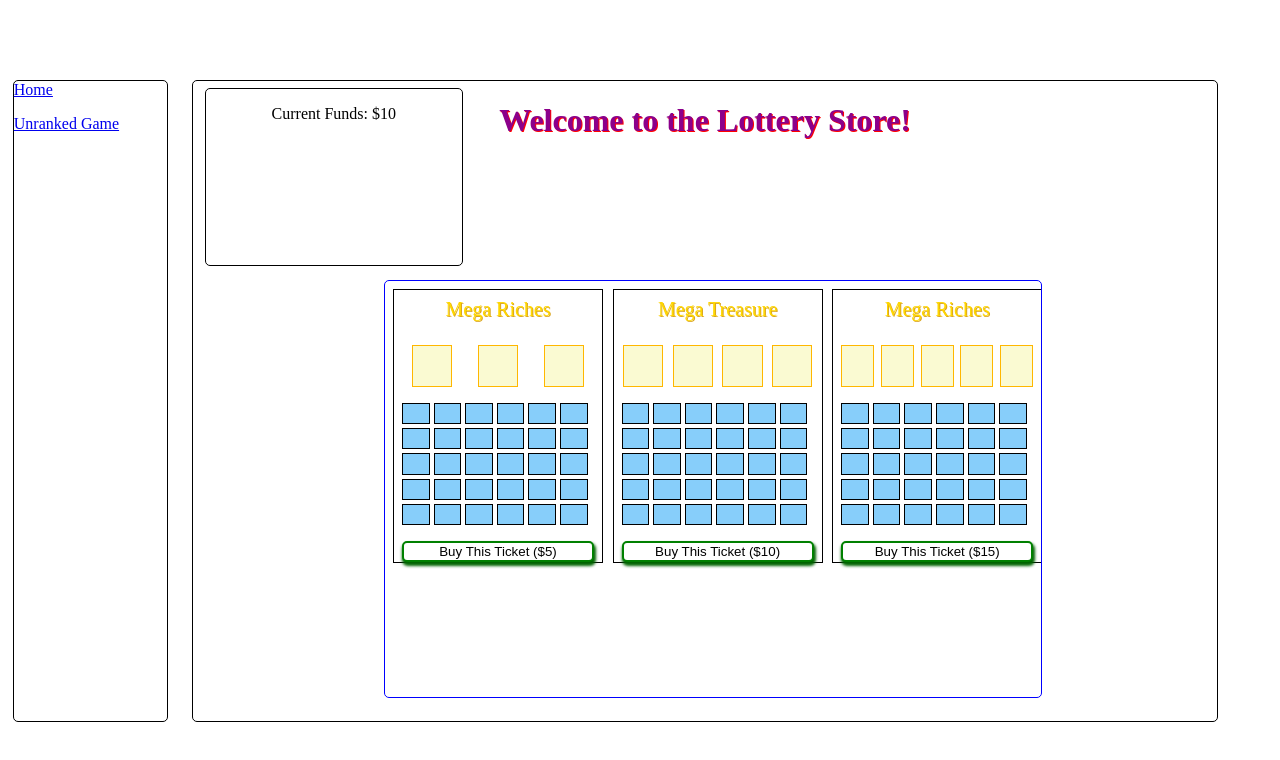
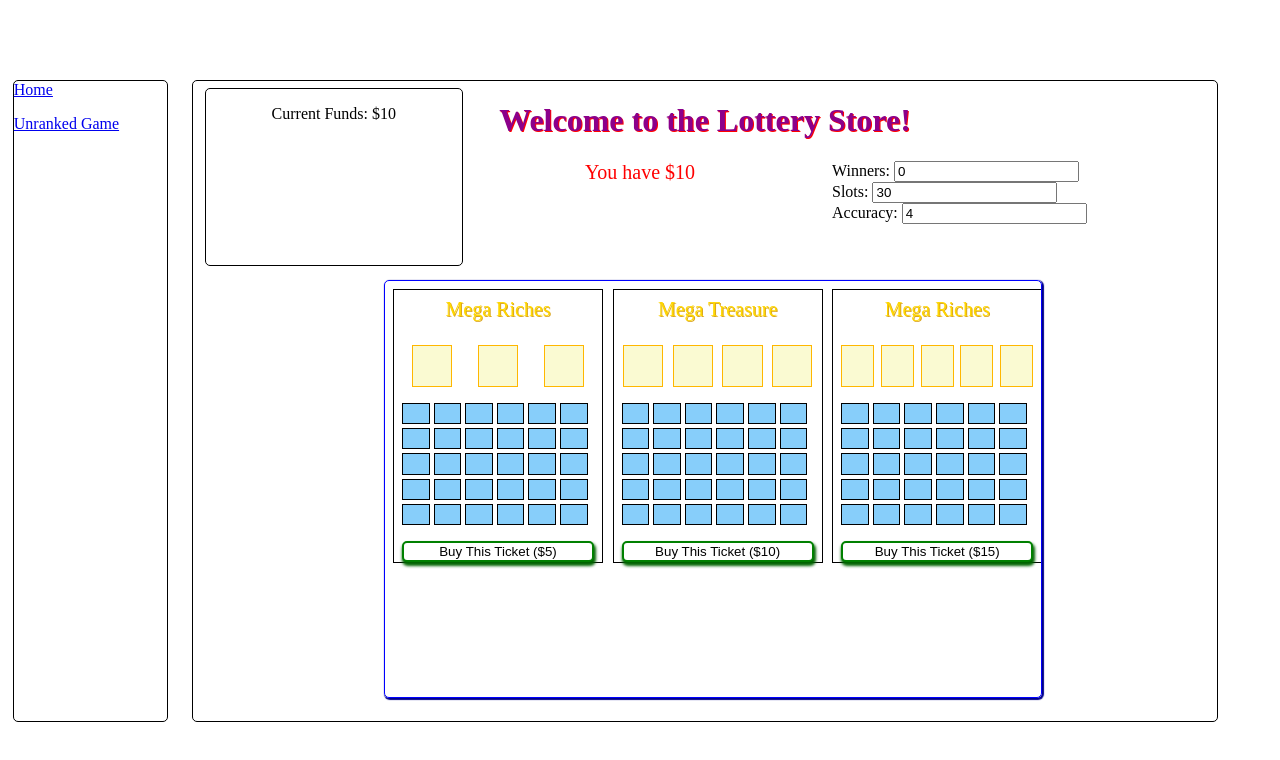
Before and after one commit to kevinfields/lottery-simulator, a React (Create React App) app: page /unranked-game in a window 1280 px wide. Shown: the top 760 px of the page. Built offline with nearby package versions, Linux system fonts and the light colour scheme; the HTML template or start-up script is replaced by a standard one.

Commit message:
allow adjusted rates of winning on tickets

```diff
--- a/src/unranked/UnrankedStyles.css
+++ b/src/unranked/UnrankedStyles.css
@@ -27,6 +27,7 @@
   width: 50vw;
   height: 50vh;
   border: 1px solid blue;
+  box-shadow: 1px 1px 1px 1px darkblue;
   border-radius: 5px;
   display: flex;
   flex-direction: row;
@@ -96,3 +97,18 @@
 .ticket-info-item {
   font-size: 7pt;
 }
+
+.funds-tracker {
+  color: red;
+  font-size: 15pt;
+  width: 15vw;
+  text-align: center;
+  position: fixed;
+  left: 42.5vw;
+}
+
+
+.adjust-ticket-chances {
+  position: fixed;
+  left: 65vw;
+}
--- a/src/unranked/pages/UnrankedPage.js
+++ b/src/unranked/pages/UnrankedPage.js
@@ -18,12 +18,17 @@ const UnrankedPage = () => {
   const [ticketInfoScreen, setTicketInfoScreen] = useState({
     open: false,
     info: {},
+  });
+  const [ticketChances, setTicketChances] = useState({
+    extraWinners: 0,
+    slots: 30,
+    accuracy: 4,
   })
 
   const loadTickets = (count) => {
     let catcher = [];
-    for (let i=0; i<count; i++) {
-      catcher.push(loadTicket((i + 3), 30, 0.25));
+    for (let i=ticketChances.extraWinners; i<count; i++) {
+      catcher.push(loadTicket((i + 3), ticketChances.slots, (1 / ticketChances.accuracy)));
     };
     setForSale(catcher);
     setLoading(false);
@@ -40,7 +45,7 @@ const UnrankedPage = () => {
     let ticketCatcher = [...forSale];
     let newestTicket = ticketCatcher.splice(key, 1);
 
-    ticketCatcher.push(loadTicket(((forSale[key].price / 5) + 2), 30, 0.25));
+    ticketCatcher.push(loadTicket((Number(ticketChances.extraWinners) + 3), ticketChances.slots, (1 / ticketChances.accuracy)));
     setForSale(ticketCatcher);
 
     let myCatcher = [...myTickets];
@@ -142,6 +147,7 @@ const UnrankedPage = () => {
             </div>
           </div>
           {viewingShelf ?
+          <>
             <div className='ticket-shelf'>
               {forSale.map((ticket, key) => (
                 <TicketDisplay
@@ -149,9 +155,49 @@ const UnrankedPage = () => {
                   ticket={ticket}
                   buyTicket={() => buyTicket(key)}
                   price={(ticket.winningNumbers.length - 2) * 5}
+                  funds={money}
                 />
               ))}
             </div>
+            <div className='funds-tracker'>
+                <div>You have ${money}</div>
+                {
+                  money === 0 ?
+                  <button onClick={() => setMoney(10)}>Restart</button>
+                  :
+                  null
+                }
+            </div>
+            <div className="adjust-ticket-chances">
+              <div className='ticket-adjuster-slot'>
+                <label htmlFor='winners-adjuster'>Winners: </label>
+                <input
+                  id='winners-adjuster'
+                  value={ticketChances.extraWinners}
+                  type='number'
+                  onChange={(e) => setTicketChances({...ticketChances, extraWinners: e.target.value})}
+                />
+              </div>
+              <div className='ticket-adjuster-slot'>
+                <label htmlFor='slots-adjuster'>Slots: </label>
+                <input
+                  id='slots-adjuster'
+                  value={ticketChances.slots}
+                  type='number'
+                  onChange={(e) => setTicketChances({...ticketChances, slots: e.target.value})}
+                />
+              </div>
+              <div className='ticket-adjuster-slot'>
+                <label htmlFor='accuracy-adjuster'>Accuracy: </label>
+                <input
+                  id='accuracy-adjuster'
+                  value={ticketChances.accuracy}
+                  type='number'
+                  onChange={(e) => setTicketChances({...ticketChances, accuracy: e.target.value})}
+                />
+              </div>
+            </div>
+            </>
           :
             <div className='opened-ticket-display'>
               <LotteryTicket
```
